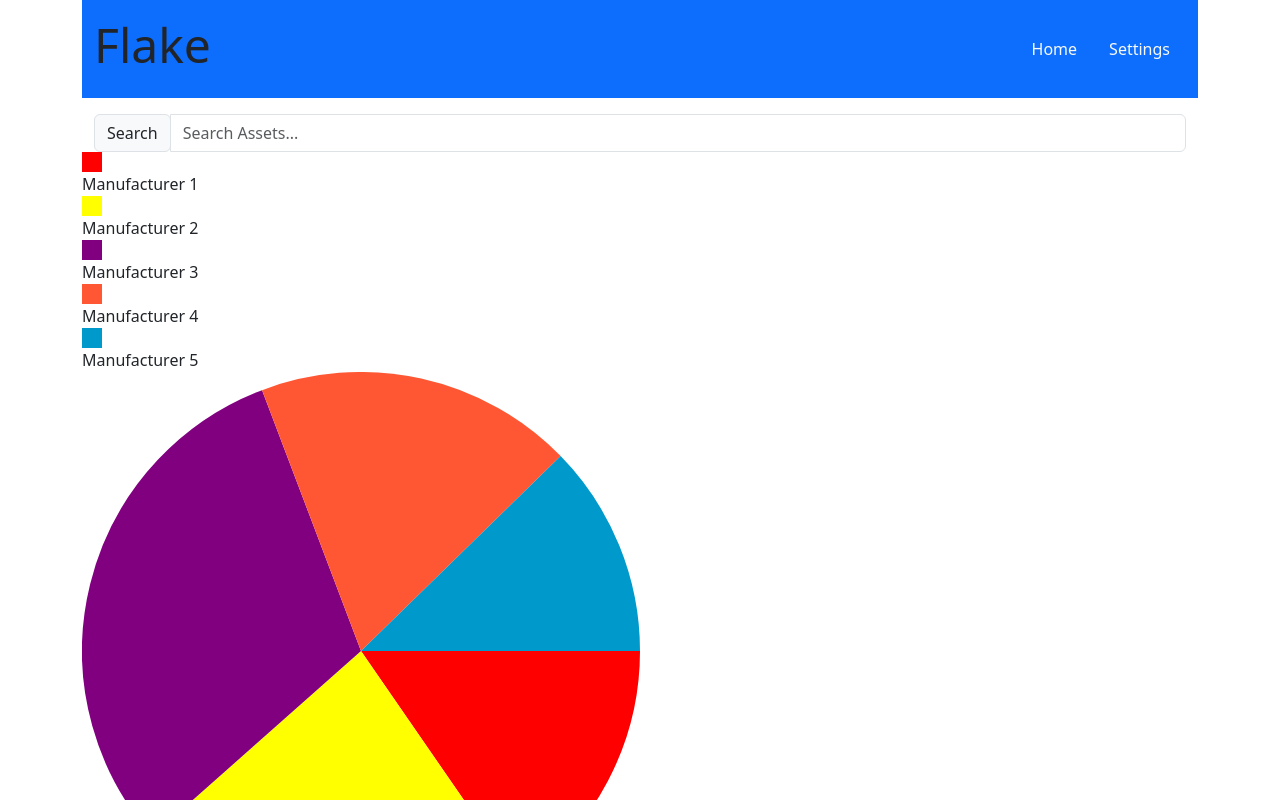
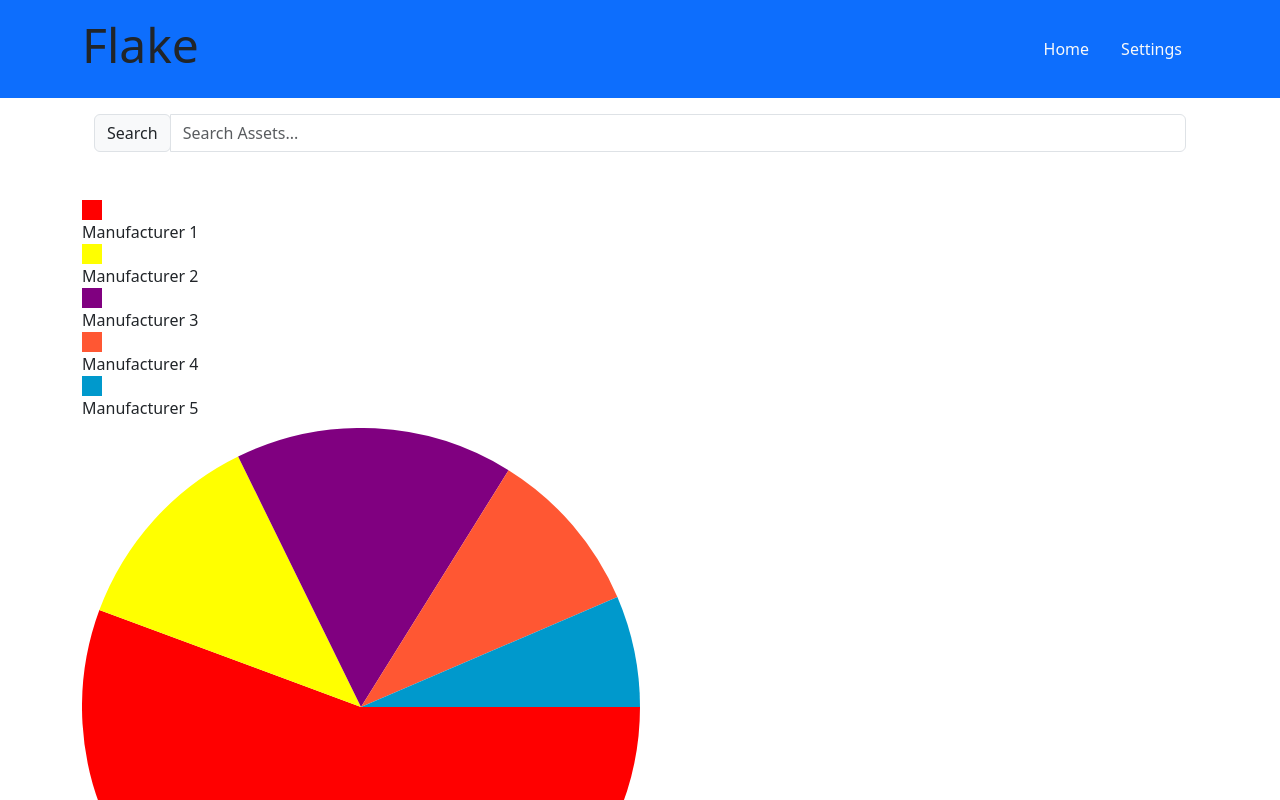
Before and after one commit to mingyao1/flakes, a React (Create React App) app in the folder frontend/: page / in a window 1280 px wide. Shown: the top 800 px of the page. Built offline with nearby package versions, Linux system fonts and the light colour scheme.

Commit message:
Update Home.js

```diff
--- a/frontend/src/Home.js
+++ b/frontend/src/Home.js
@@ -2,6 +2,7 @@ import React from "react";
 import { Link } from "react-router-dom";
 import Search from "./Search";
 import { PieChart } from 'react-minimal-pie-chart';
+import api from "./server/server";
 
 const Home = () => {
     const manufacturers = [
@@ -12,7 +13,9 @@ const Home = () => {
         { title: 'Manufacturer 5', value: 8, color: '#0099CC' },
     ];
 
-    return <div className="container">
+
+
+    return <div className="">
         <header className="bg-primary py-3">
             <div className="container">
                 <div className="d-flex align-items-center justify-content-between">
@@ -32,9 +35,9 @@ const Home = () => {
         </header>
 
 
-        <main>
+        <main className="container">
             <Search />
-            <div style={{ width: '50%', display: 'flex', flexDirection: 'column', alignItems: 'left' }}>
+            <div className="mt-5">
                 {manufacturers.map((manufacturer, index) => (
                     <div key={`slice-${index}`}>
                         <div style={{ backgroundColor: manufacturer.color, width: '20px', height: '20px', marginRight: '8px' }}></div>
@@ -44,9 +47,10 @@ const Home = () => {
 
             </div>
             <PieChart
+                className="mt-2"
                 style={{ width: '50%' }}
                 data={[
-                    { title: 'Manufacturer 1', value: 10, color: '#FF0000' },
+                    { title: 'Manufacturer 1', value: 69, color: '#FF0000' },
                     { title: 'Manufacturer 2', value: 15, color: '#FFFF00' },
                     { title: 'Manufacturer 3', value: 20, color: '#800080' },
                     { title: 'Manufacturer 4', value: 12, color: '#FF5733' },
```
